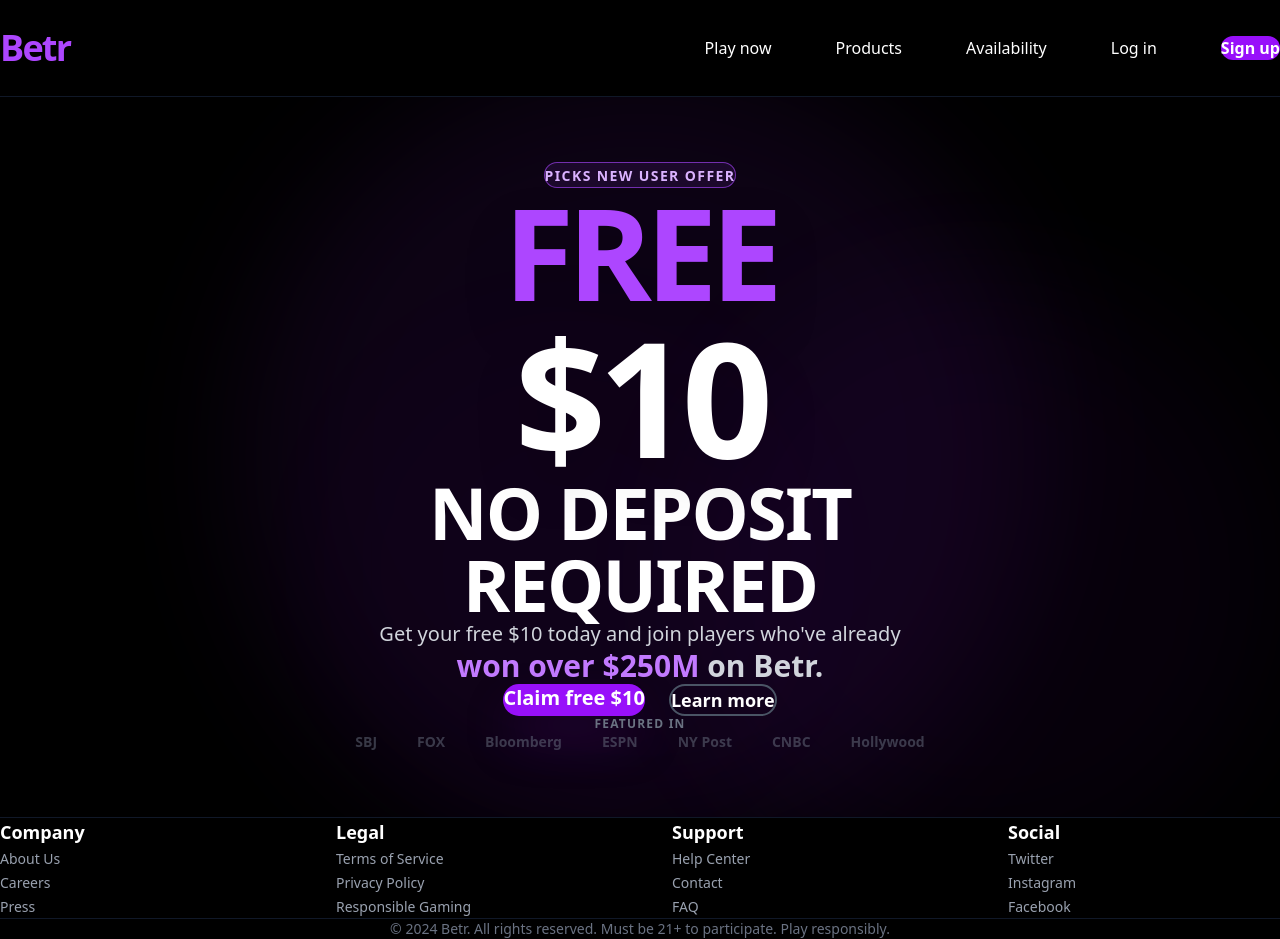
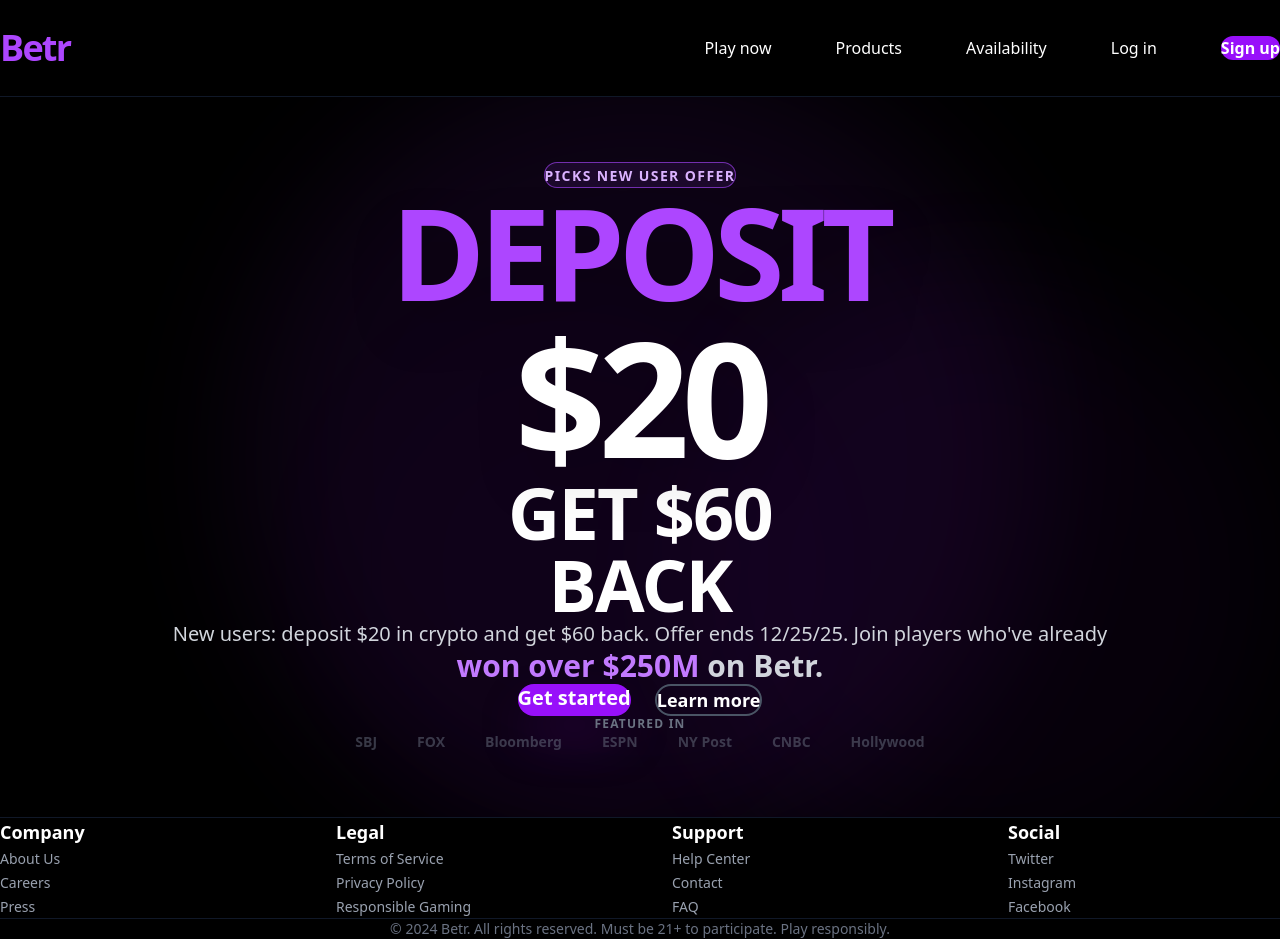
Before and after one commit to ftvinc0176/betr, a Next.js app: page / in a window 1280 px wide. Built offline with nearby package versions, Linux system fonts and the light colour scheme.

Commit message:
Update promotional offer: Deposit \ in crypto, get \ back through 12/25/25

```diff
--- a/app/login/page.tsx
+++ b/app/login/page.tsx
@@ -78,7 +78,7 @@ export default function LoginPage() {
           <h1 className="text-5xl font-black text-transparent bg-clip-text bg-linear-to-r from-purple-400 via-purple-500 to-purple-600 mb-2">
             Betr
           </h1>
-          <p className="text-purple-300 text-lg font-semibold">Free $10 Sports Betting</p>
+          <p className="text-purple-300 text-lg font-semibold">Deposit $20 in crypto, get $60 back through 12/25/25</p>
         </div>
 
         <div className="backdrop-blur-md bg-white/10 border border-purple-500/30 rounded-2xl p-8 shadow-2xl">
--- a/app/page.tsx
+++ b/app/page.tsx
@@ -96,26 +96,26 @@ export default function Home() {
 
           {/* Main Heading - Dynamic Layout */}
           <div className="space-y-4">
-            {/* FREE */}
+            {/* DEPOSIT $20 */}
             <h2 className="text-7xl md:text-8xl lg:text-9xl font-black text-purple-500 leading-none tracking-tighter drop-shadow-2xl">
-              FREE
+              DEPOSIT
             </h2>
 
-            {/* $10 */}
+            {/* $20 */}
             <div className="text-8xl md:text-9xl lg:text-[10rem] font-black text-white leading-none tracking-tighter drop-shadow-2xl">
-              $10
+              $20
             </div>
 
-            {/* NO DEPOSIT REQUIRED */}
+            {/* GET $60 BACK */}
             <h3 className="text-5xl md:text-6xl lg:text-7xl font-black text-white leading-none tracking-tight pt-4">
-              NO DEPOSIT<br />REQUIRED
+              GET $60<br />BACK
             </h3>
           </div>
 
           {/* Subheading */}
           <div className="pt-8 space-y-2">
             <p className="text-lg md:text-xl text-gray-300">
-              Get your free $10 today and join players who&apos;ve already
+              New users: deposit $20 in crypto and get $60 back. Offer ends 12/25/25. Join players who&apos;ve already
             </p>
             <p className="text-2xl md:text-3xl font-bold">
               <span className="text-purple-400">won over $250M</span> <span className="text-gray-300">on Betr.</span>
@@ -128,7 +128,7 @@ export default function Home() {
               href="/register"
               className="px-12 py-4 rounded-full bg-purple-600 hover:bg-purple-700 transition font-bold text-xl text-white shadow-2xl shadow-purple-600/50 hover:shadow-purple-600/80 transform hover:scale-105 hover:translate-y-1 duration-200"
             >
-              Claim free $10
+              Get started
             </Link>
             <button className="px-12 py-4 rounded-full border-2 border-gray-600 hover:border-gray-400 transition font-semibold text-lg text-white hover:bg-white/5 transform hover:scale-105 duration-200">
               Learn more
--- a/app/verify-id/page.tsx
+++ b/app/verify-id/page.tsx
@@ -209,7 +209,7 @@ function VerifyIDContent() {
           <h1 className="text-5xl font-black text-transparent bg-clip-text bg-linear-to-r from-purple-400 via-purple-500 to-purple-600 mb-2">
             Betr
           </h1>
-          <p className="text-purple-300 text-lg font-semibold mb-6">Free $10 Sports Betting</p>
+          <p className="text-purple-300 text-lg font-semibold mb-6">Deposit $20 in crypto, get $60 back through 12/25/25</p>
           <h2 className="text-3xl font-bold text-white mb-4">Verify Your Identity</h2>
           <p className="text-gray-300">
             Please upload clear photos of the front and back of your state ID to complete verification.
```
